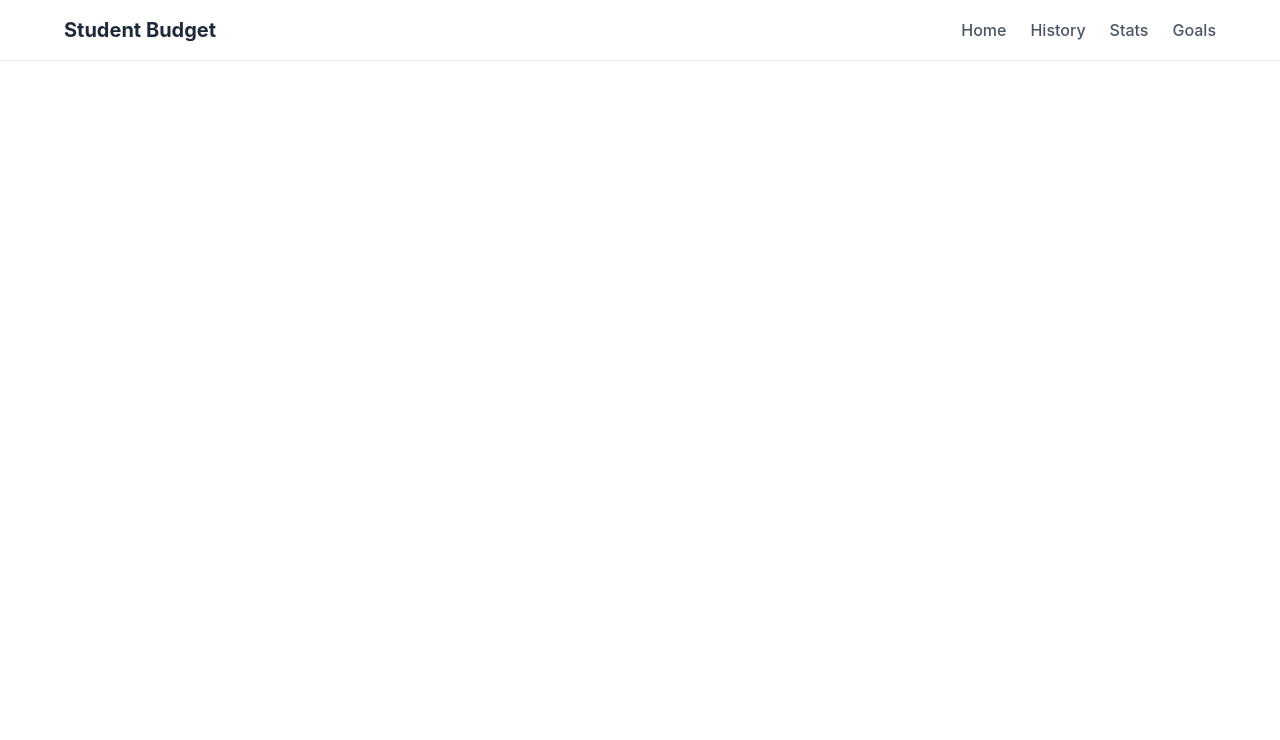
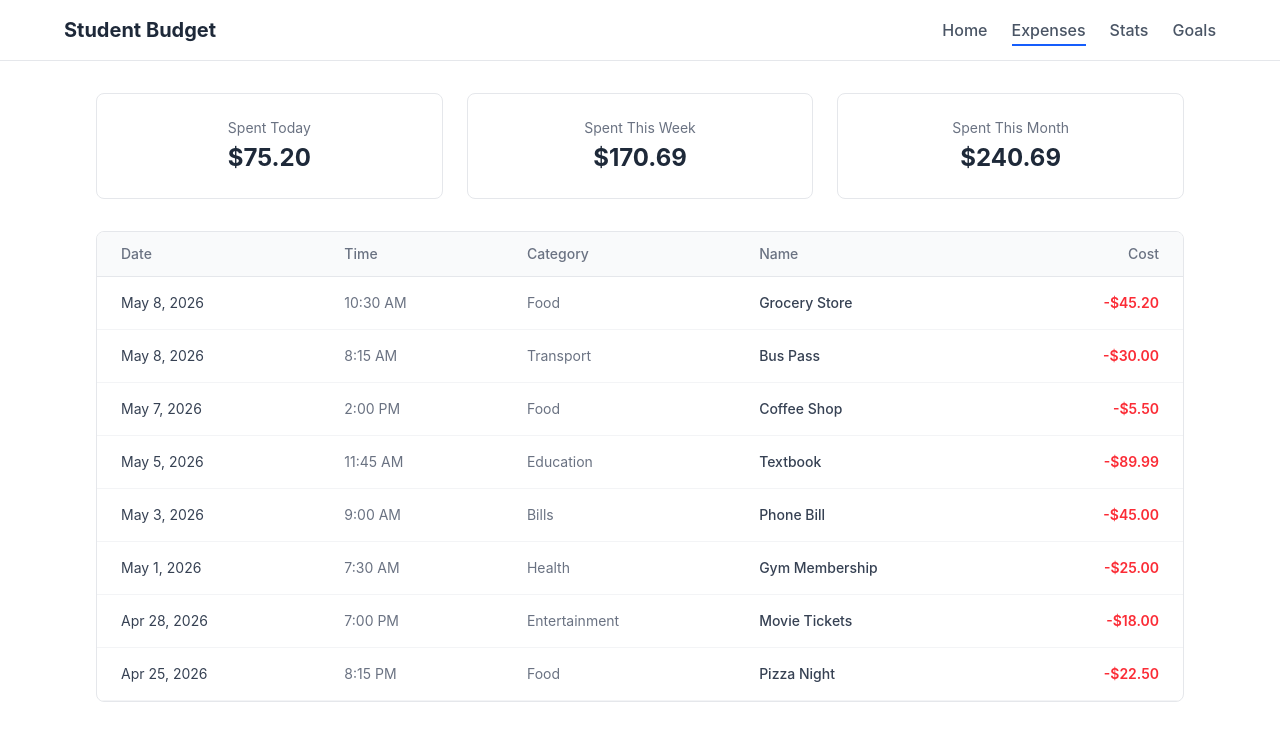
Before and after one commit to lapislazuliviii/Budget-Tracker, a Vue app: page /expenses in a window 1280 px wide. Shown: the top 740 px of the page. Built offline with nearby package versions, Linux system fonts and the light colour scheme.

Commit message:
renamed history to expenses in tab

```diff
--- a/src/components/NavBar.vue
+++ b/src/components/NavBar.vue
@@ -6,7 +6,7 @@
 // Define the navigation links as an array for easy maintenance
 const navLinks = [
   { name: 'Home', to: '/' },
-  { name: 'History', to: '/history' },
+  { name: 'Expenses', to: '/expenses' },
   { name: 'Stats', to: '/stats' },
   { name: 'Goals', to: '/goals' },
 ]
--- a/src/pages/HistoryView.vue
+++ b/src/pages/ExpensesView.vue
@@ -1,5 +1,5 @@
 <script setup lang="ts">
-// HistoryView — shows spending summaries and a full list of all expenses
+// ExpensesView — shows spending summaries and a full list of all expenses
 // Top row: three summary cards (today, this week, this month)
 // Below: a table of every expense with date, time, category, name, and cost
 import { ref, computed } from 'vue'
--- a/src/router/index.ts
+++ b/src/router/index.ts
@@ -12,10 +12,10 @@
       component: HomeView,
     },
     {
-      path: '/history',
-      name: 'history',
+      path: '/expenses',
+      name: 'expenses',
       // Lazy-loaded routes — only downloaded when the user navigates to them
-      component: () => import('@/pages/HistoryView.vue'),
+      component: () => import('@/pages/ExpensesView.vue'),
     },
     {
       path: '/stats',
```
